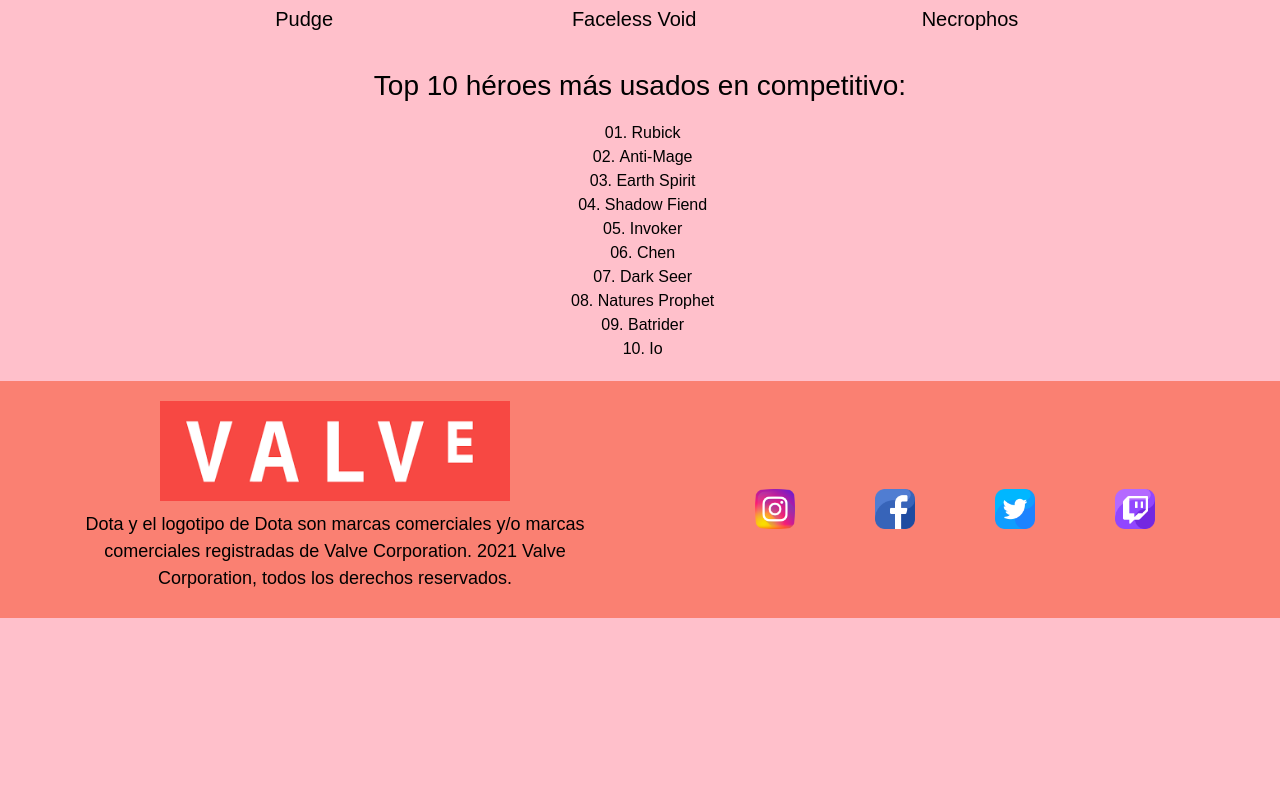
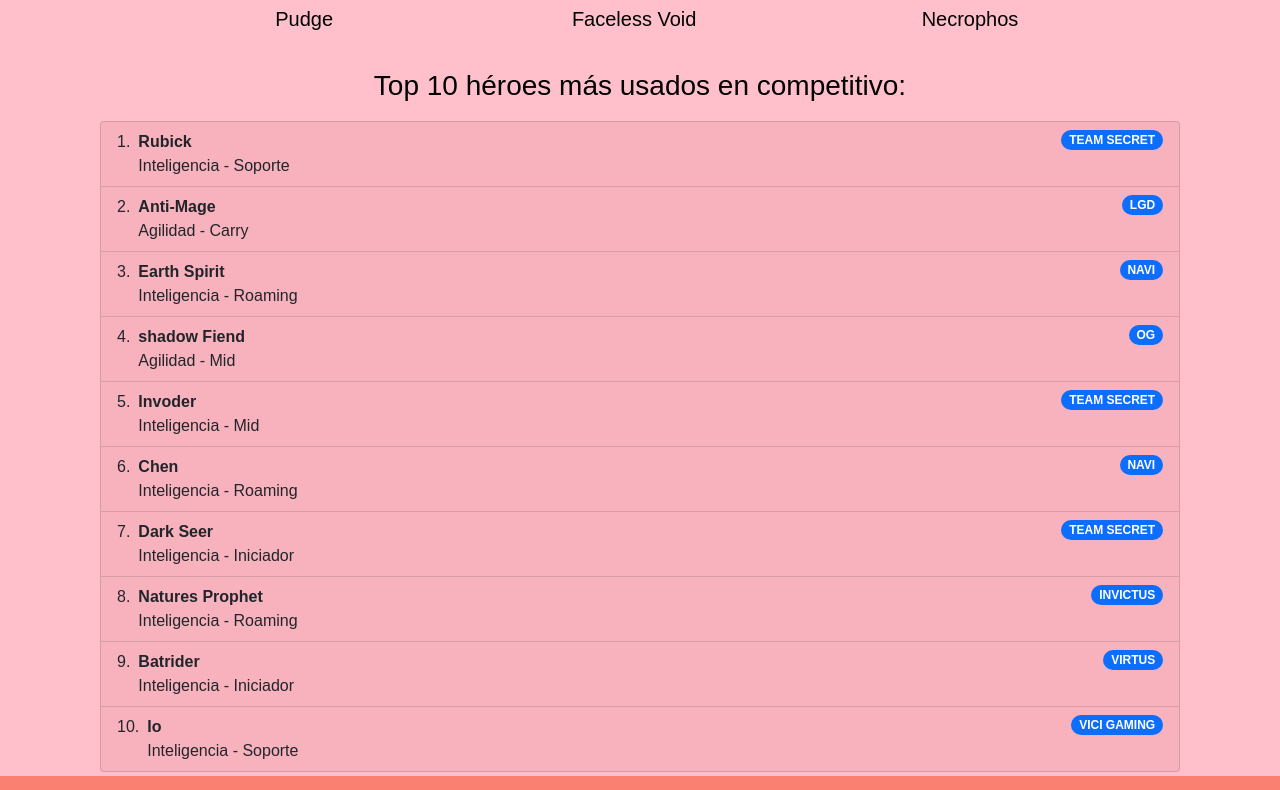
Before and after one commit to DavidDeCarli/dota2, a plain HTML site: page index.html in a window 1280 px wide. Shown: the part 2330-3120 px from the top of the page. Before the commit the page ends 2948 px from the top, so only its background shows below. Drawn offline with nearby package versions, Linux system fonts and the light colour scheme.

Commit message:
agregando bootstrap

```diff
--- a/css/style.css
+++ b/css/style.css
@@ -30,7 +30,7 @@
 .gridContainer {
     display: grid;
     grid-template-columns: 1fr 1fr;
-    grid-template-rows: 0.2fr 3fr 0.2fr;
+    grid-template-rows: 0.2fr 3.5fr 0.2fr;
     gap: 4px 0px;
     grid-template-areas:
     "header header"
@@ -89,11 +89,9 @@
     font-size: 20px;
 
 }
-.indexOl{
-    list-style-type: decimal-leading-zero;
-    display: flex;
-    flex-direction: column;
-    align-items: center;
+.list-group-item{
+    background-color: rgb(247, 178, 190);
+    margin: auto 100px;
 }
 .sectionLista{
     display: flex;
@@ -202,6 +200,14 @@
     transition: 2s linear;
 }
 .transformacion:hover{
+    -webkit-transform: scale(1.3);
+    transform: scale(1.3);
+}
+.sectionIndexTwo div div img{
+    -webkit-transition: 0.5s linear;
+    transition: 0.5s linear;
+}
+.sectionIndexTwo div div img:hover{
     -webkit-transform: scale(1.3);
     transform: scale(1.3);
 }
--- a/index.html
+++ b/index.html
@@ -79,17 +79,77 @@
                         </div>
                     </div>
                 <h3>Top 10 héroes más usados en competitivo:</h3>
-                <ol class="indexOl">
-                    <li>Rubick</li>
-                    <li>Anti-Mage</li>
-                    <li>Earth Spirit</li>
-                    <li>Shadow Fiend</li>
-                    <li>Invoker</li>
-                    <li>Chen</li>
-                    <li>Dark Seer</li>
-                    <li>Natures Prophet</li>
-                    <li>Batrider</li>
-                    <li>Io</li>
+                <ol class="list-group list-group-numbered">
+                    <li class="list-group-item d-flex justify-content-between align-items-start">
+                    <div class="ms-2 me-auto">
+                        <div class="fw-bold">Rubick</div>
+                        Inteligencia - Soporte
+                    </div>
+                    <span class="badge bg-primary rounded-pill">TEAM SECRET</span>
+                    </li>
+                    <li class="list-group-item d-flex justify-content-between align-items-start">
+                    <div class="ms-2 me-auto">
+                        <div class="fw-bold">Anti-Mage</div>
+                        Agilidad - Carry
+                    </div>
+                    <span class="badge bg-primary rounded-pill">LGD</span>
+                    </li>
+                    <li class="list-group-item d-flex justify-content-between align-items-start">
+                    <div class="ms-2 me-auto">
+                        <div class="fw-bold">Earth Spirit</div>
+                        Inteligencia - Roaming
+                    </div>
+                    <span class="badge bg-primary rounded-pill">NAVI</span>
+                    </li>
+                    <li class="list-group-item d-flex justify-content-between align-items-start">
+                        <div class="ms-2 me-auto">
+                            <div class="fw-bold">shadow Fiend</div>
+                            Agilidad - Mid
+                        </div>
+                        <span class="badge bg-primary rounded-pill">OG</span>
+                        </li>
+                        <li class="list-group-item d-flex justify-content-between align-items-start">
+                            <div class="ms-2 me-auto">
+                                <div class="fw-bold">Invoder</div>
+                                Inteligencia - Mid
+                            </div>
+                            <span class="badge bg-primary rounded-pill">TEAM SECRET</span>
+                            </li>
+                            <li class="list-group-item d-flex justify-content-between align-items-start">
+                                <div class="ms-2 me-auto">
+                                    <div class="fw-bold">Chen</div>
+                                    Inteligencia - Roaming
+                                </div>
+                                <span class="badge bg-primary rounded-pill">NAVI</span>
+                                </li>
+                                <li class="list-group-item d-flex justify-content-between align-items-start">
+                                    <div class="ms-2 me-auto">
+                                        <div class="fw-bold">Dark Seer</div>
+                                        Inteligencia - Iniciador
+                                    </div>
+                                    <span class="badge bg-primary rounded-pill">TEAM SECRET</span>
+                                    </li>
+                                    <li class="list-group-item d-flex justify-content-between align-items-start">
+                                        <div class="ms-2 me-auto">
+                                            <div class="fw-bold">Natures Prophet</div>
+                                            Inteligencia - Roaming
+                                        </div>
+                                        <span class="badge bg-primary rounded-pill">INVICTUS</span>
+                                        </li>
+                                        <li class="list-group-item d-flex justify-content-between align-items-start">
+                                            <div class="ms-2 me-auto">
+                                                <div class="fw-bold">Batrider</div>
+                                                Inteligencia - Iniciador
+                                            </div>
+                                            <span class="badge bg-primary rounded-pill">VIRTUS</span>
+                                            </li>
+                                            <li class="list-group-item d-flex justify-content-between align-items-start">
+                                                <div class="ms-2 me-auto">
+                                                    <div class="fw-bold">Io</div>
+                                                    Inteligencia - Soporte
+                                                </div>
+                                                <span class="badge bg-primary rounded-pill">VICI GAMING</span>
+                                                </li>
                 </ol>
             </section>
         </main>
```
